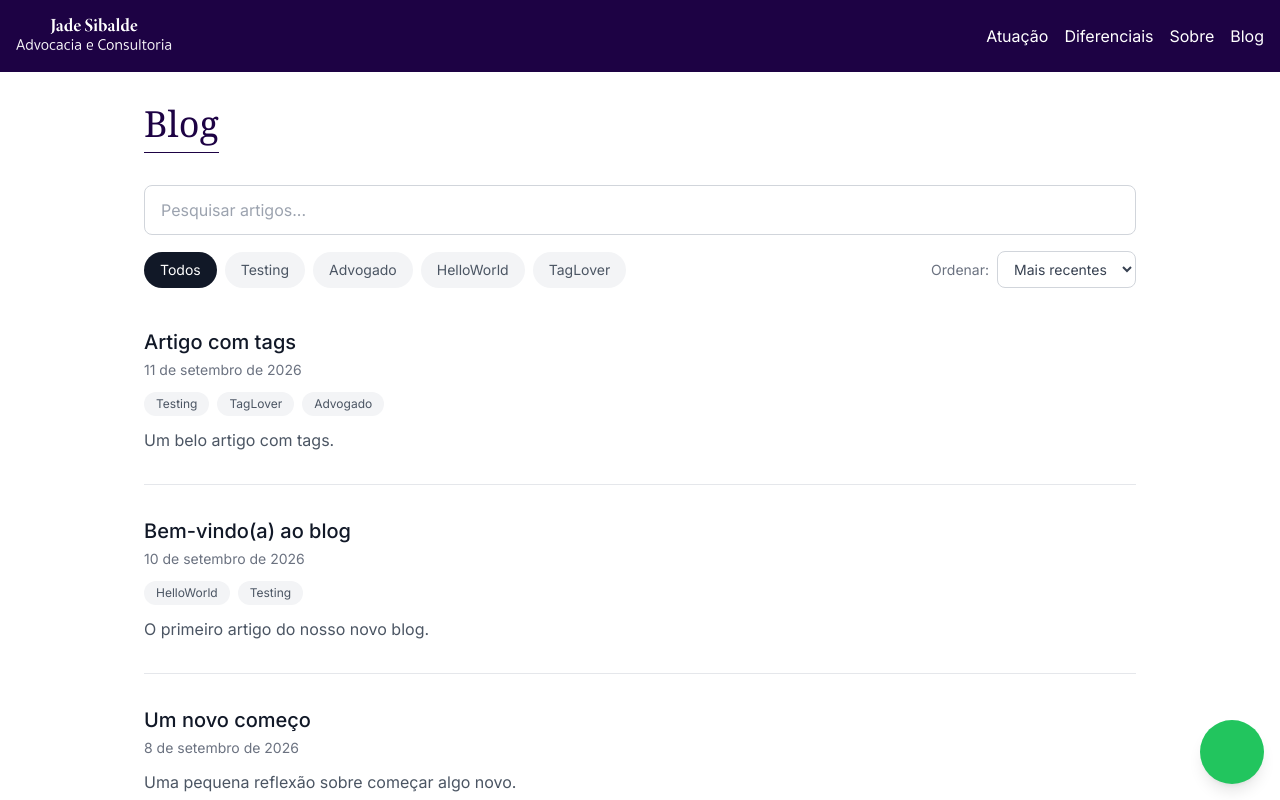
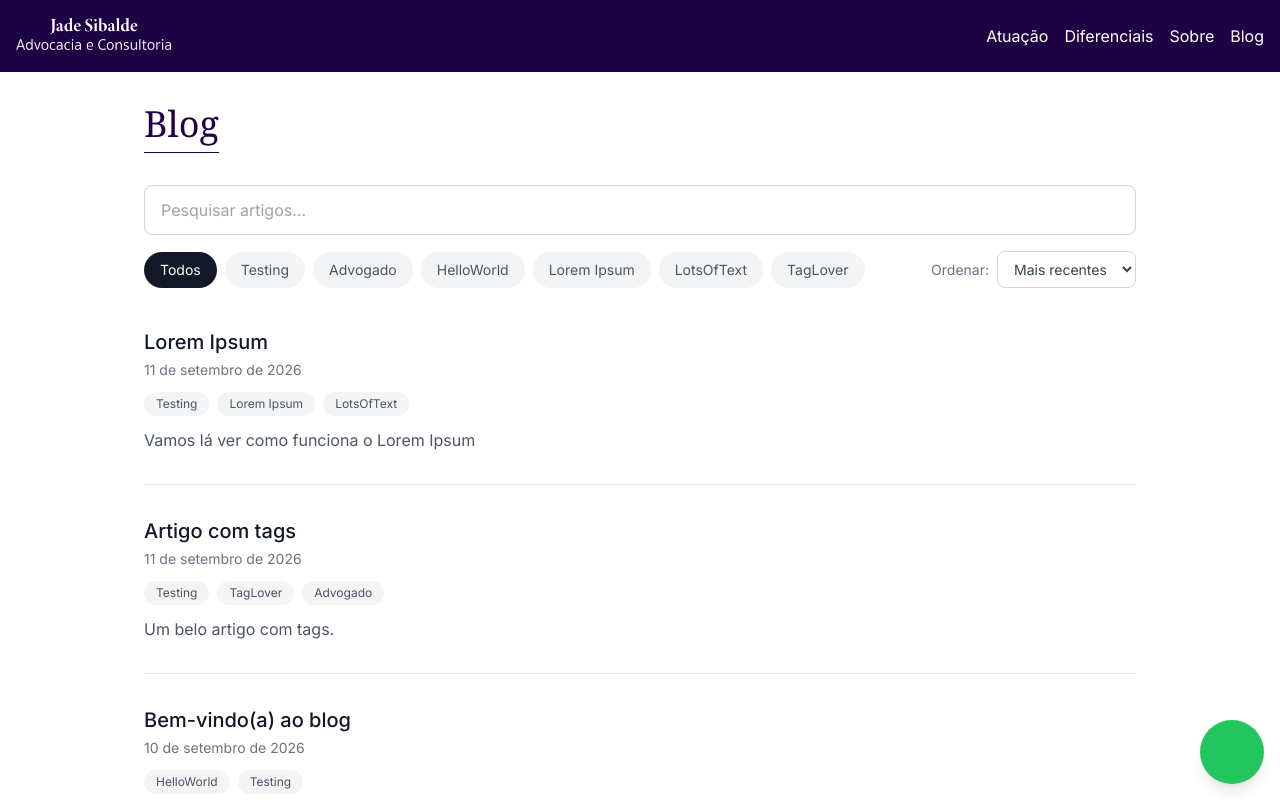
Before and after one commit to diogobcondeco/jadesibalde, a Next.js app: page /blog in a window 1280 px wide. Shown: the top 800 px of the page. Built offline with nearby package versions, Linux system fonts and the light colour scheme; some icons are missing.

Commit message:
add reading time

```diff
--- a/app/blog/[slug]/page.tsx
+++ b/app/blog/[slug]/page.tsx
@@ -52,11 +52,20 @@ export default async function BlogPostPage({ params }: Props) {
         {post.title}
       </h1>
 
-      {post.date && (
-        <time dateTime={post.date} className="mt-2 block text-sm text-gray-500">
-          {formatDate(post.date)}
-        </time>
-      )}
+      <div className="mt-2 flex flex-wrap items-center gap-x-2 text-sm text-gray-500">
+        {post.date && (
+          <time dateTime={post.date}>
+            {formatDate(post.date)}
+          </time>
+        )}
+
+        {post.date && <span aria-hidden="true">·</span>}
+
+        <span>
+          {post.readingTime}{" "}
+          {post.readingTime === 1 ? "minuto" : "minutos"} de leitura
+        </span>
+      </div>
 
       {post.tags.length > 0 && (
         <div className="mt-4 flex flex-wrap gap-2">
--- /dev/null
+++ b/content/posts/lorem-ipsum.md
@@ -0,0 +1,19 @@
+---
+title: "Lorem Ipsum"
+date: "2026-09-11"
+excerpt: "Vamos lá ver como funciona o Lorem Ipsum"
+tags:
+  - Testing
+  - Lorem Ipsum
+  - LotsOfText
+---
+
+Lorem ipsum dolor sit amet, consectetur adipiscing elit. Aenean varius massa eget lorem dictum, pulvinar viverra turpis efficitur. Vestibulum et sapien quis quam fermentum efficitur. Phasellus vel tincidunt turpis, ac pulvinar enim. Nullam justo urna, finibus quis metus eu, bibendum auctor purus. In mollis pharetra efficitur. Nulla accumsan, massa eu dapibus finibus, justo augue sagittis turpis, aliquet auctor libero felis a est. Quisque a ipsum turpis. Ut interdum efficitur ante, vel condimentum ligula porttitor aliquam. Integer arcu lacus, sagittis vitae quam a, lobortis tristique arcu.
+
+Donec quis nibh auctor, laoreet nibh vitae, placerat justo. Maecenas id sagittis arcu. Cras pretium ultrices mi, id sollicitudin risus sagittis vitae. Nunc vel ipsum interdum augue bibendum ultrices sit amet sed metus. Suspendisse tincidunt felis nulla, a viverra sem sagittis at. Sed elementum fermentum erat vel rutrum. Duis mattis est diam. Fusce sit amet tortor dapibus, pulvinar metus pharetra, rhoncus enim. Fusce nec magna lorem.
+
+Ut elementum orci eget lectus scelerisque, vitae rutrum orci finibus. Suspendisse gravida accumsan justo id posuere. Mauris sem mi, iaculis non sapien porttitor, fermentum viverra arcu. Duis non dolor ac velit dapibus finibus. Aliquam pellentesque molestie dolor, nec commodo nibh gravida nec. Suspendisse sapien risus, sollicitudin non tempor nec, ultricies nec odio. Suspendisse at arcu egestas, feugiat nulla nec, luctus tellus. In et tortor elit. Vivamus tincidunt, tortor ac viverra vehicula, turpis purus venenatis odio, non cursus mauris tortor sed metus. Phasellus eget tincidunt ipsum. Vivamus sed sollicitudin tellus.
+
+Suspendisse tincidunt, est eget ultrices mattis, ligula turpis elementum nisl, eu pharetra augue metus vel urna. Vestibulum interdum consectetur elementum. In aliquet augue nec libero consequat hendrerit. Pellentesque habitant morbi tristique senectus et netus et malesuada fames ac turpis egestas. Maecenas sollicitudin aliquam odio quis aliquet. Fusce interdum diam est, id efficitur metus ultricies sed. Donec enim nibh, condimentum pulvinar imperdiet at, viverra vel tortor. Class aptent taciti sociosqu ad litora torquent per conubia nostra, per inceptos himenaeos. Ut sollicitudin enim tortor, ac aliquam mi fermentum nec. In non sagittis odio, nec bibendum tortor.
+
+Curabitur vehicula imperdiet faucibus. Interdum et malesuada fames ac ante ipsum primis in faucibus. Pellentesque efficitur, mi eu consectetur malesuada, risus felis dapibus lorem, quis vehicula massa ligula sed tortor. Orci varius natoque penatibus et magnis dis parturient montes, nascetur ridiculus mus. Lorem ipsum dolor sit amet, consectetur adipiscing elit. Vestibulum pretium nisl mi, quis ullamcorper ex consectetur a. In rhoncus ipsum eget nisl hendrerit pellentesque. Nunc blandit nunc eget tempor aliquet. Vestibulum vestibulum massa in ex elementum, vel facilisis nisl iaculis. Nunc a eros semper, aliquet nisl pellentesque, hendrerit mauris. Nunc vitae tincidunt est, vel aliquam turpis. Nunc id commodo magna, non semper sapien. Quisque ultricies lobortis fermentum. Interdum et malesuada fames ac ante ipsum primis in faucibus. Etiam vitae libero purus.
--- a/lib/posts.ts
+++ b/lib/posts.ts
@@ -50,6 +50,13 @@ export function getAllPostSlugs(): string[] {
     .map((f) => f.replace(/\.md$/, ""));
 }
 
+function calculateReadingTime(content: string) {
+  const words = content.trim().split(/\s+/).filter(Boolean);
+  const wordsPerMinute = 200;
+
+  return Math.max(1, Math.ceil(words.length / wordsPerMinute));
+}
+
 /** Full content (as HTML) plus metadata for one post. */
 export async function getPostBySlug(slug: string) {
   const fileContents = readPostFile(`${slug}.md`);
@@ -63,6 +70,7 @@ export async function getPostBySlug(slug: string) {
     date: (data.date as string) ?? "",
     excerpt: (data.excerpt as string) ?? "",
     tags: Array.isArray(data.tags) ? (data.tags as string[]) : [],
+    readingTime: calculateReadingTime(content),
     contentHtml: processed.toString(),
   };
 }
```
